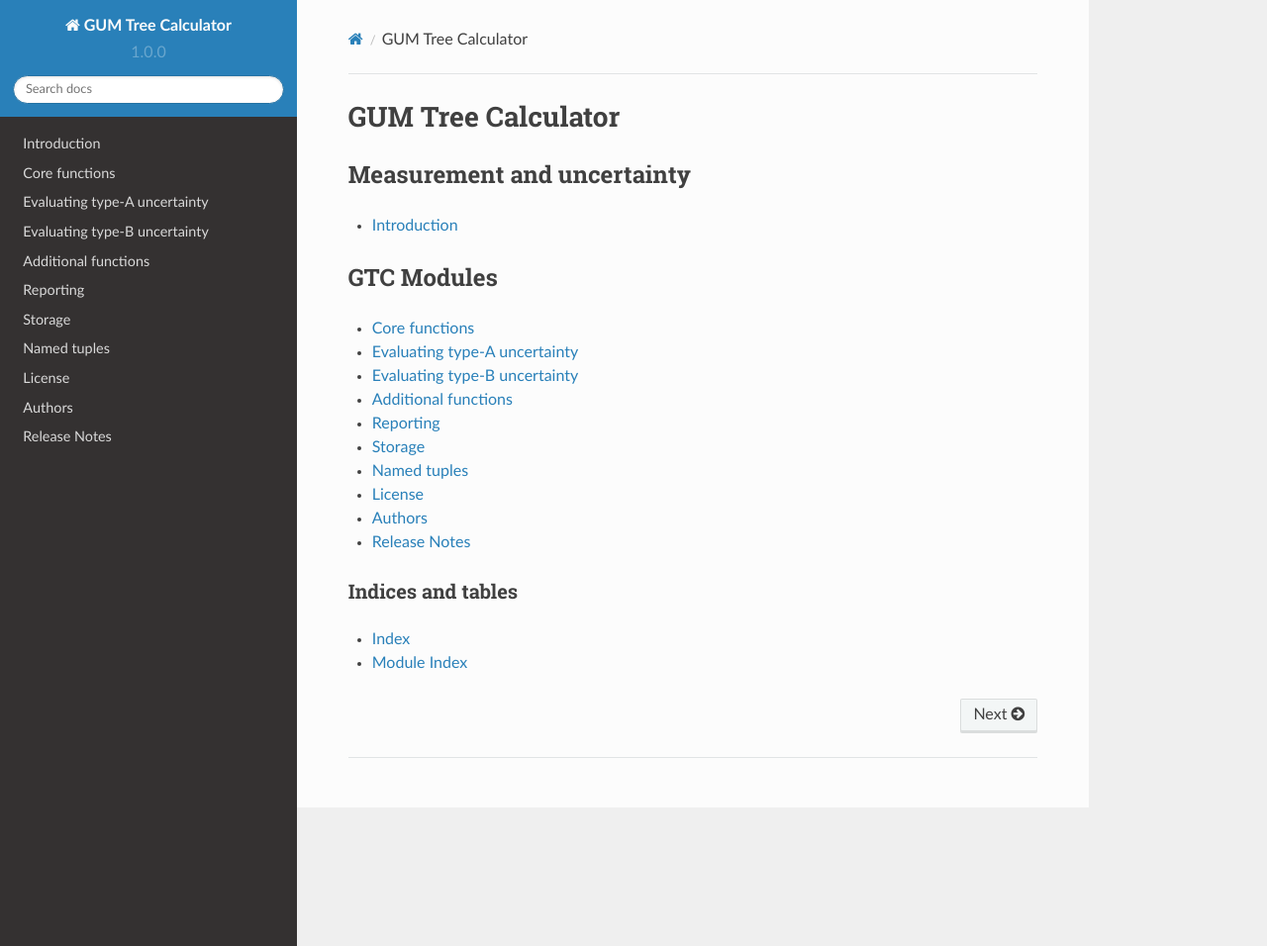
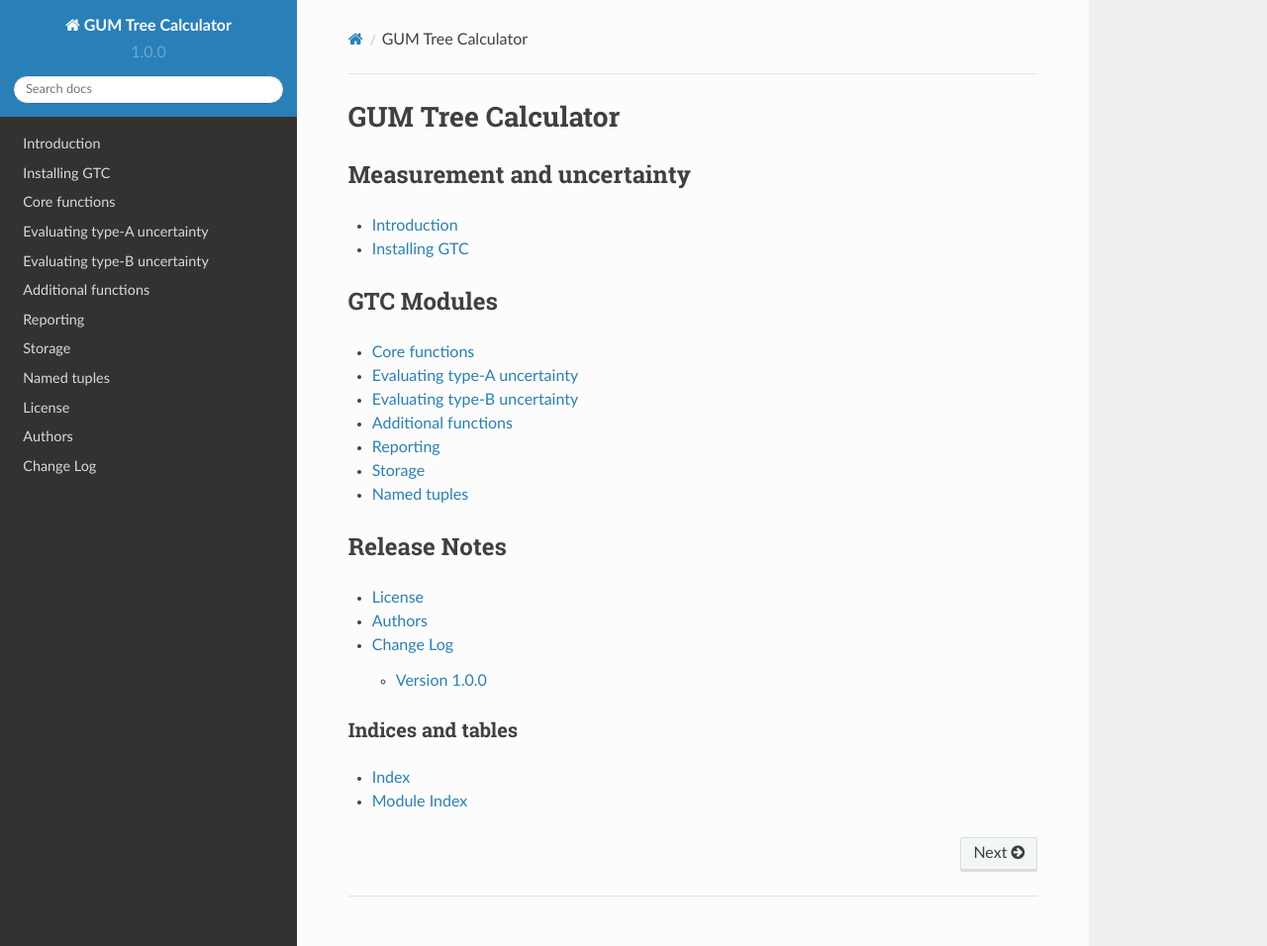
Before and after one commit to MSLNZ/GTC, a Sphinx documentation site: the page built from docs/index.rst, in a window 1280 px wide and 956 px high. Shown: the whole window at 99% size. Built offline with Sphinx 7.4.7 and the Read the Docs theme 2.0.0, drawn with Linux system fonts in a browser that asks for light colours.

Commit message:
create install.rst

```diff
--- a/docs/index.rst
+++ b/docs/index.rst
@@ -8,6 +8,7 @@ Measurement and uncertainty
    :maxdepth: 1
 
     Introduction <API/uncertain_numbers>
+    Installing GTC <install>
 
 GTC Modules
 -----------
@@ -21,9 +22,15 @@ GTC Modules
     Reporting <API/reporting_functions>
     Storage <API/persistence>
     Named tuples <API/named_tuples>
+
+Release Notes
+-------------
+.. toctree::
+   :maxdepth: 2
+
     License <license>
     Authors <authors>
-    Release Notes <changelog>
+    Change Log <changelog>
 
 Indices and tables
 ==================
```
Also changed, not shown: docs/install.rst (added, +58 -0 lines).
